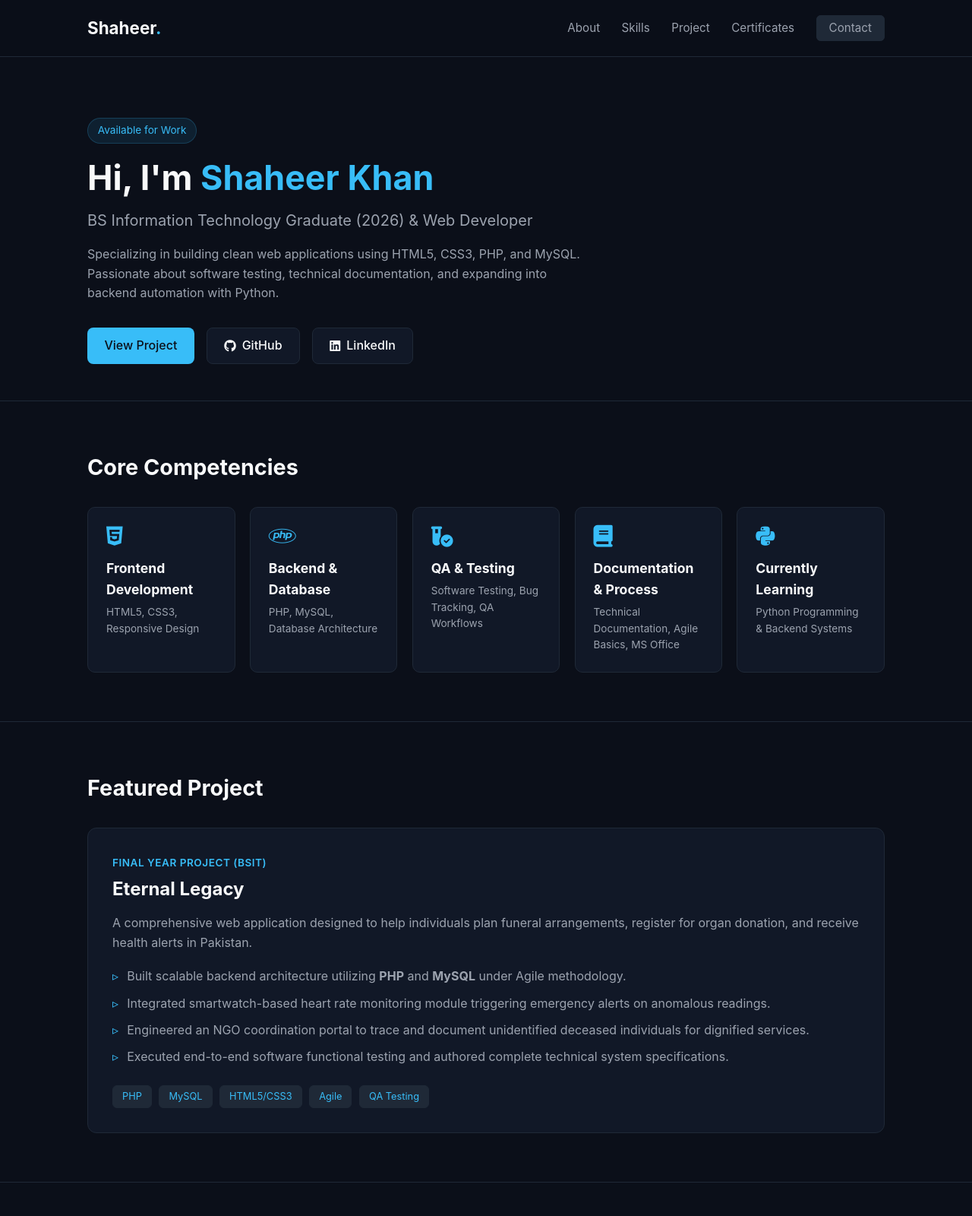
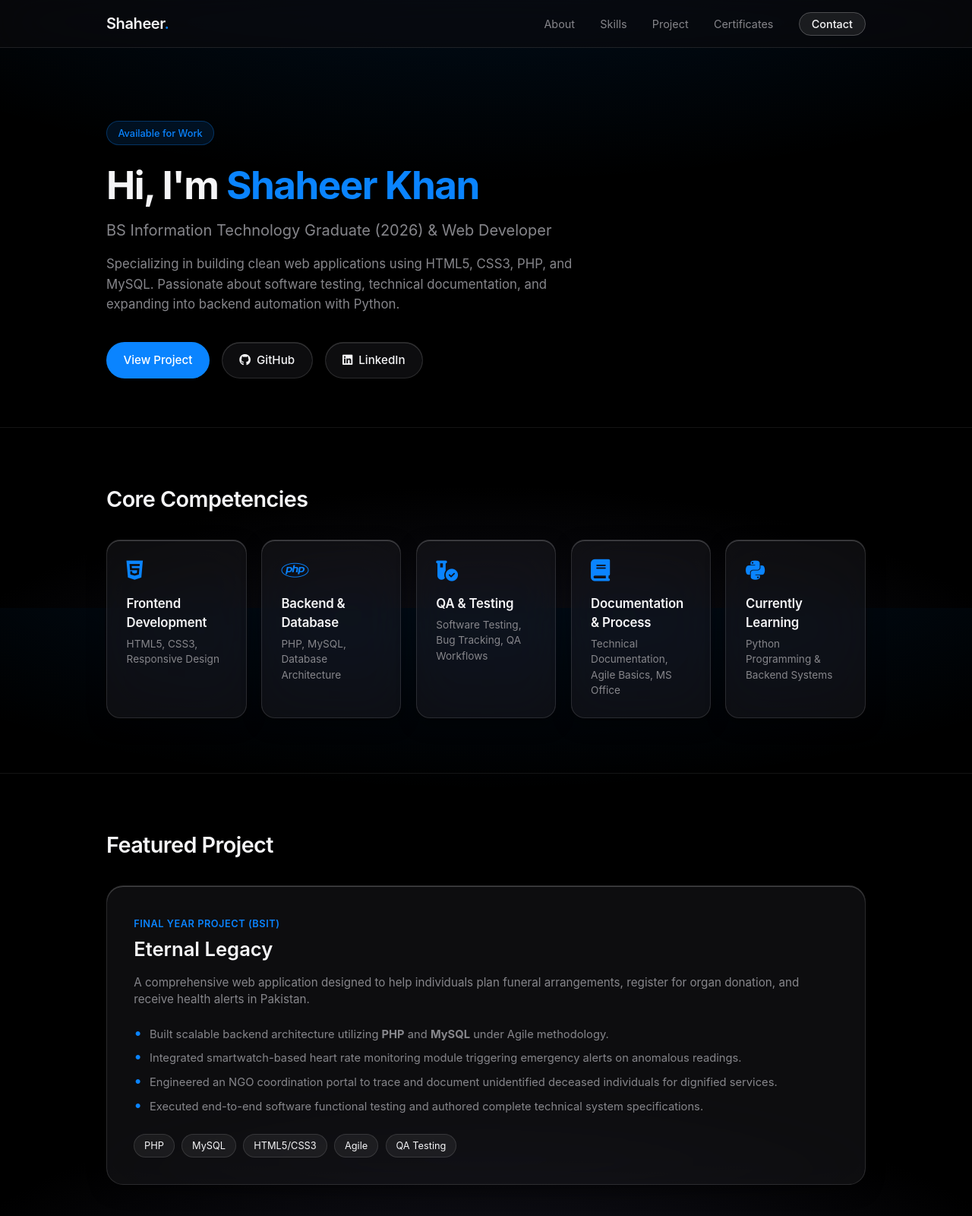
Before and after one commit to shaheerkhanbijrani55/my-first-site, a plain HTML site: page index.html in a window 1280 px wide. Shown: the top 1600 px of the page at 76% size. Drawn offline with Linux system fonts and the light colour scheme.

Commit message:
Update style.css

```diff
--- a/style.css
+++ b/style.css
@@ -1,12 +1,24 @@
 :root {
-  --bg-color: #0b0f19;
-  --surface-color: #111827;
-  --surface-hover: #1f2937;
-  --border-color: #1f2937;
-  --primary: #38bdf8;
-  --primary-hover: #0284c7;
-  --text-main: #f9fafb;
-  --text-muted: #9ca3af;
+  --bg-deep: #000000;
+
+  /* iOS Style Frosted Glass Materials */
+  --ios-glass: rgba(30, 30, 35, 0.45);
+  --ios-glass-hover: rgba(45, 45, 52, 0.55);
+  --ios-glass-active: rgba(255, 255, 255, 0.08);
+
+  /* Realistic Specular Edge (Prism Light Reflection) */
+  --glass-stroke: rgba(255, 255, 255, 0.12);
+  --glass-stroke-top: rgba(255, 255, 255, 0.22);
+
+  /* Apple System Blur */
+  --ios-blur: blur(30px) saturate(180%);
+
+  /* Clean Apple Accent Colors */
+  --apple-blue: #0a84ff;
+  --apple-blue-hover: #0071e3;
+  --text-primary: #f5f5f7;
+  --text-secondary: #86868b;
+  --text-tertiary: #6e6e73;
 }
 
 * {
@@ -16,25 +28,32 @@
 }
 
 body {
-  font-family: -apple-system, BlinkMacSystemFont, "Segoe UI", Roboto, Helvetica, Arial, sans-serif;
-  background-color: var(--bg-color);
-  color: var(--text-main);
-  line-height: 1.6;
+  font-family: -apple-system, BlinkMacSystemFont, "SF Pro Display", "SF Pro Text", "Helvetica Neue", sans-serif;
+  background-color: var(--bg-deep);
+  /* Subtle, elegant ambient wallpaper (no cheap bright glows) */
+  background-image:
+    radial-gradient(ellipse 80% 50% at 50% -20%, rgba(10, 132, 255, 0.15), transparent),
+    radial-gradient(ellipse 60% 40% at 50% 120%, rgba(30, 30, 45, 0.8), transparent);
+  background-attachment: fixed;
+  color: var(--text-primary);
+  line-height: 1.5;
+  -webkit-font-smoothing: antialiased;
 }
 
 .container {
   width: 90%;
-  max-width: 1050px;
+  max-width: 1000px;
   margin: 0 auto;
 }
 
-/* Header & Nav */
+/* Header & iOS Navigation Bar */
 header {
   position: sticky;
   top: 0;
-  background: rgba(11, 15, 25, 0.85);
-  backdrop-filter: blur(10px);
-  border-bottom: 1px solid var(--border-color);
+  background: rgba(10, 10, 12, 0.65);
+  backdrop-filter: var(--ios-blur);
+  -webkit-backdrop-filter: var(--ios-blur);
+  border-bottom: 0.5px solid rgba(255, 255, 255, 0.1);
   z-index: 100;
 }
 
@@ -42,74 +61,87 @@ header {
   display: flex;
   justify-content: space-between;
   align-items: center;
-  padding: 1.2rem 0;
+  padding: 1rem 0;
 }
 
 .logo {
-  font-size: 1.4rem;
-  font-weight: 700;
-  color: var(--text-main);
+  font-size: 1.25rem;
+  font-weight: 600;
+  letter-spacing: -0.02em;
 }
 
 .logo span {
-  color: var(--primary);
+  color: var(--apple-blue);
 }
 
 nav a {
-  color: var(--text-muted);
+  color: var(--text-secondary);
   text-decoration: none;
-  margin-left: 1.5rem;
-  font-size: 0.95rem;
+  margin-left: 1.8rem;
+  font-size: 0.9rem;
+  font-weight: 400;
   transition: color 0.2s ease;
 }
 
 nav a:hover {
-  color: var(--primary);
+  color: var(--text-primary);
 }
 
 .btn-sm {
-  background: var(--surface-hover);
+  background: rgba(255, 255, 255, 0.08);
+  border: 0.5px solid var(--glass-stroke-top);
   padding: 0.4rem 1rem;
-  border-radius: 6px;
-  border: 1px solid var(--border-color);
+  border-radius: 980px;
+  color: var(--text-primary) !important;
+  font-weight: 500;
+}
+
+.btn-sm:hover {
+  background: rgba(255, 255, 255, 0.15);
 }
 
 /* Hero Section */
 .hero {
-  padding: 5rem 0 3rem;
+  padding: 6rem 0 4rem;
 }
 
 .badge {
   display: inline-block;
-  background: rgba(56, 189, 248, 0.1);
-  color: var(--primary);
-  border: 1px solid rgba(56, 189, 248, 0.2);
-  padding: 0.3rem 0.8rem;
-  border-radius: 20px;
-  font-size: 0.85rem;
-  margin-bottom: 1.2rem;
+  background: rgba(10, 132, 255, 0.12);
+  color: var(--apple-blue);
+  border: 0.5px solid rgba(10, 132, 255, 0.3);
+  padding: 0.35rem 0.9rem;
+  border-radius: 980px;
+  font-size: 0.8rem;
+  font-weight: 500;
+  margin-bottom: 1.5rem;
 }
 
 .hero h1 {
-  font-size: 2.8rem;
-  line-height: 1.2;
-  margin-bottom: 0.8rem;
+  font-size: 3.2rem;
+  font-weight: 700;
+  line-height: 1.1;
+  letter-spacing: -0.03em;
+  margin-bottom: 1rem;
 }
 
 .hero h1 span {
-  color: var(--primary);
+  color: var(--apple-blue);
 }
 
 .subtitle {
   font-size: 1.25rem;
-  color: var(--text-muted);
+  color: var(--text-secondary);
   margin-bottom: 1rem;
+  font-weight: 400;
 }
 
 .desc {
-  max-width: 650px;
-  color: var(--text-muted);
-  margin-bottom: 2rem;
+  max-width: 620px;
+  color: var(--text-secondary);
+  margin-bottom: 2.2rem;
+  font-size: 1.05rem;
+  line-height: 1.6;
 }
 
 .hero-actions {
@@ -123,44 +155,63 @@ nav a:hover {
   align-items: center;
   gap: 0.5rem;
   text-decoration: none;
+  font-size: 0.95rem;
   font-weight: 500;
-  padding: 0.65rem 1.4rem;
-  border-radius: 8px;
-  transition: 0.2s ease;
+  padding: 0.75rem 1.4rem;
+  border-radius: 980px;
+  transition: all 0.2s cubic-bezier(0.25, 0.1, 0.25, 1);
 }
 
 .btn-primary {
-  background: var(--primary);
-  color: #0b0f19;
+  background: var(--apple-blue);
+  color: #ffffff;
 }
 
 .btn-primary:hover {
-  background: var(--primary-hover);
+  background: var(--apple-blue-hover);
+  transform: scale(1.01);
 }
 
 .btn-secondary {
-  background: var(--surface-color);
-  color: var(--text-main);
-  border: 1px solid var(--border-color);
+  background: var(--ios-glass);
+  backdrop-filter: var(--ios-blur);
+  -webkit-backdrop-filter: var(--ios-blur);
+  color: var(--text-primary);
+  border: 0.5px solid var(--glass-stroke);
+  box-shadow: inset 0 0.5px 0 var(--glass-stroke-top);
 }
 
 .btn-secondary:hover {
-  background: var(--surface-hover);
+  background: var(--ios-glass-hover);
+  border-color: rgba(255, 255, 255, 0.2);
 }
 
-/* Section Title */
+/* Headings */
 .section-title {
   font-size: 1.8rem;
-  margin-bottom: 1.8rem;
-  position: relative;
+  font-weight: 600;
+  letter-spacing: -0.02em;
+  margin-bottom: 2rem;
+}
+
+.skills-section, .projects-section, .cert-edu-section, .contact-section {
+  padding: 4.5rem 0;
+  border-top: 0.5px solid rgba(255, 255, 255, 0.08);
+}
+
+/* Pure Apple Glass Cards */
+.skill-card, .project-card, .info-card, .contact-item {
+  background: var(--ios-glass);
+  backdrop-filter: var(--ios-blur);
+  -webkit-backdrop-filter: var(--ios-blur);
+  border: 0.5px solid var(--glass-stroke);
+  box-shadow:
+    inset 0 1px 0 var(--glass-stroke-top),
+    0 8px 24px rgba(0, 0, 0, 0.4);
+  transition: all 0.25s ease;
 }
 
 /* Skills */
-.skills-section, .projects-section, .cert-edu-section, .contact-section {
-  padding: 4rem 0;
-  border-top: 1px solid var(--border-color);
-}
-
 .skills-grid {
   display: grid;
   grid-template-columns: repeat(auto-fit, minmax(180px, 1fr));
@@ -168,77 +219,80 @@ nav a:hover {
 }
 
 .skill-card {
-  background: var(--surface-color);
-  border: 1px solid var(--border-color);
-  padding: 1.5rem;
-  border-radius: 10px;
-  transition: 0.2s ease;
+  padding: 1.6rem;
+  border-radius: 18px;
 }
 
 .skill-card:hover {
-  border-color: var(--primary);
-  transform: translateY(-3px);
+  background: var(--ios-glass-hover);
+  border-color: rgba(255, 255, 255, 0.25);
+  transform: translateY(-2px);
 }
 
 .skill-card i {
   font-size: 1.8rem;
-  color: var(--primary);
-  margin-bottom: 0.8rem;
+  color: var(--apple-blue);
+  margin-bottom: 1rem;
 }
 
 .skill-card h3 {
-  font-size: 1.1rem;
+  font-size: 1.05rem;
+  font-weight: 600;
   margin-bottom: 0.3rem;
+  letter-spacing: -0.01em;
 }
 
 .skill-card p {
-  color: var(--text-muted);
+  color: var(--text-secondary);
   font-size: 0.85rem;
 }
 
 /* Project Card */
 .project-card {
-  background: var(--surface-color);
-  border: 1px solid var(--border-color);
-  border-radius: 12px;
-  padding: 2rem;
+  border-radius: 22px;
+  padding: 2.2rem;
 }
 
 .project-tag {
-  color: var(--primary);
-  font-size: 0.85rem;
+  color: var(--apple-blue);
+  font-size: 0.8rem;
   text-transform: uppercase;
   font-weight: 600;
-  letter-spacing: 0.5px;
+  letter-spacing: 0.04em;
 }
 
 .project-header h3 {
-  font-size: 1.5rem;
-  margin: 0.2rem 0 0.8rem;
+  font-size: 1.6rem;
+  font-weight: 600;
+  margin: 0.3rem 0 0.8rem;
 }
 
 .project-summary {
-  color: var(--text-muted);
-  margin-bottom: 1.2rem;
+  color: var(--text-secondary);
+  margin-bottom: 1.4rem;
+  font-size: 0.95rem;
 }
 
 .project-features {
   list-style: none;
-  margin-bottom: 1.5rem;
+  margin-bottom: 1.6rem;
 }
 
 .project-features li {
-  color: var(--text-muted);
+  color: var(--text-secondary);
   margin-bottom: 0.6rem;
-  padding-left: 1.2rem;
+  padding-left: 1.3rem;
   position: relative;
+  font-size: 0.92rem;
 }
 
 .project-features li::before {
-  content: "▹";
+  content: "•";
   position: absolute;
   left: 0;
-  color: var(--primary);
+  color: var(--apple-blue);
+  font-size: 1.2rem;
+  line-height: 1;
 }
 
 .tech-stack {
@@ -248,12 +302,12 @@ nav a:hover {
 }
 
 .tech-stack span {
-  background: var(--surface-hover);
-  border: 1px solid var(--border-color);
-  padding: 0.25rem 0.75rem;
-  border-radius: 6px;
+  background: rgba(255, 255, 255, 0.06);
+  border: 0.5px solid rgba(255, 255, 255, 0.12);
+  padding: 0.3rem 0.8rem;
+  border-radius: 980px;
   font-size: 0.8rem;
-  color: var(--primary);
+  color: var(--text-primary);
 }
 
 /* Education & Certifications */
@@ -264,26 +318,30 @@ nav a:hover {
 }
 
 .info-card {
-  background: var(--surface-color);
-  border: 1px solid var(--border-color);
-  padding: 1.2rem;
-  border-radius: 8px;
+  padding: 1.4rem;
+  border-radius: 16px;
   margin-bottom: 1rem;
 }
 
+.info-card:hover {
+  background: var(--ios-glass-hover);
+}
+
 .info-card h4 {
-  font-size: 1.05rem;
+  font-size: 1rem;
+  font-weight: 600;
 }
 
 .info-card .place {
-  color: var(--text-muted);
-  font-size: 0.9rem;
+  color: var(--text-secondary);
+  font-size: 0.85rem;
   margin: 0.2rem 0;
 }
 
 .info-card .year {
-  color: var(--primary);
-  font-size: 0.85rem;
+  color: var(--apple-blue);
+  font-size: 0.8rem;
+  font-weight: 500;
 }
 
 /* Contact */
@@ -292,46 +350,46 @@ nav a:hover {
 }
 
 .contact-subtitle {
-  color: var(--text-muted);
-  max-width: 550px;
-  margin: 0 auto 2rem;
+  color: var(--text-secondary);
+  max-width: 520px;
+  margin: 0 auto 2.2rem;
+  font-size: 0.95rem;
 }
 
 .contact-info {
   display: flex;
   justify-content: center;
   flex-wrap: wrap;
-  gap: 1.5rem;
+  gap: 1.2rem;
 }
 
 .contact-item {
-  color: var(--text-main);
+  color: var(--text-primary);
   text-decoration: none;
-  background: var(--surface-color);
-  border: 1px solid var(--border-color);
-  padding: 0.8rem 1.2rem;
-  border-radius: 8px;
+  padding: 0.85rem 1.4rem;
+  border-radius: 14px;
   display: inline-flex;
   align-items: center;
-  gap: 0.6rem;
-  font-size: 0.95rem;
-  transition: 0.2s ease;
+  gap: 0.7rem;
+  font-size: 0.9rem;
 }
 
 .contact-item i {
-  color: var(--primary);
+  color: var(--apple-blue);
 }
 
 .contact-item:hover {
-  border-color: var(--primary);
+  background: var(--ios-glass-hover);
+  border-color: rgba(255, 255, 255, 0.25);
+  transform: translateY(-2px);
 }
 
 /* Footer */
 footer {
-  padding: 2rem 0;
-  border-top: 1px solid var(--border-color);
-  font-size: 0.85rem;
-  color: var(--text-muted);
+  padding: 2.2rem 0;
+  border-top: 0.5px solid rgba(255, 255, 255, 0.08);
+  font-size: 0.8rem;
+  color: var(--text-tertiary);
 }
 
 .footer-content {
@@ -341,14 +399,14 @@ footer {
 }
 
 .footer-links a {
-  color: var(--text-muted);
-  font-size: 1.2rem;
-  margin-left: 1rem;
+  color: var(--text-secondary);
+  font-size: 1.15rem;
+  margin-left: 1.2rem;
   transition: color 0.2s ease;
 }
 
 .footer-links a:hover {
-  color: var(--primary);
+  color: var(--text-primary);
 }
 
 /* Responsive */
```
